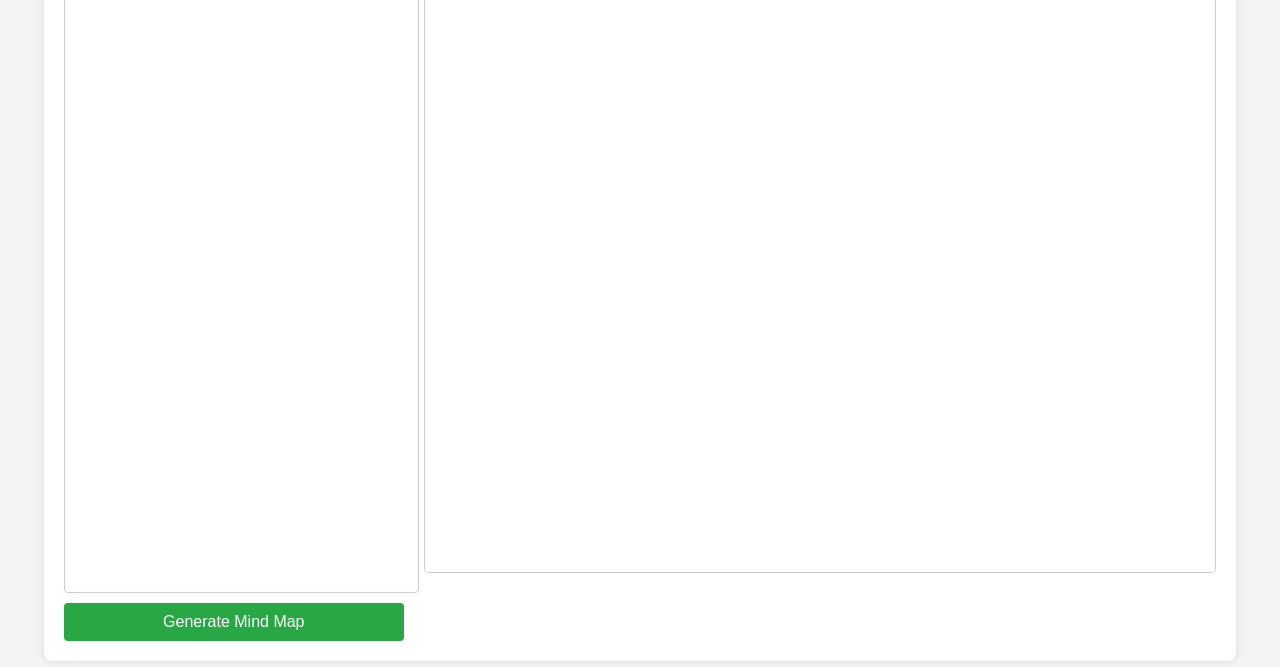
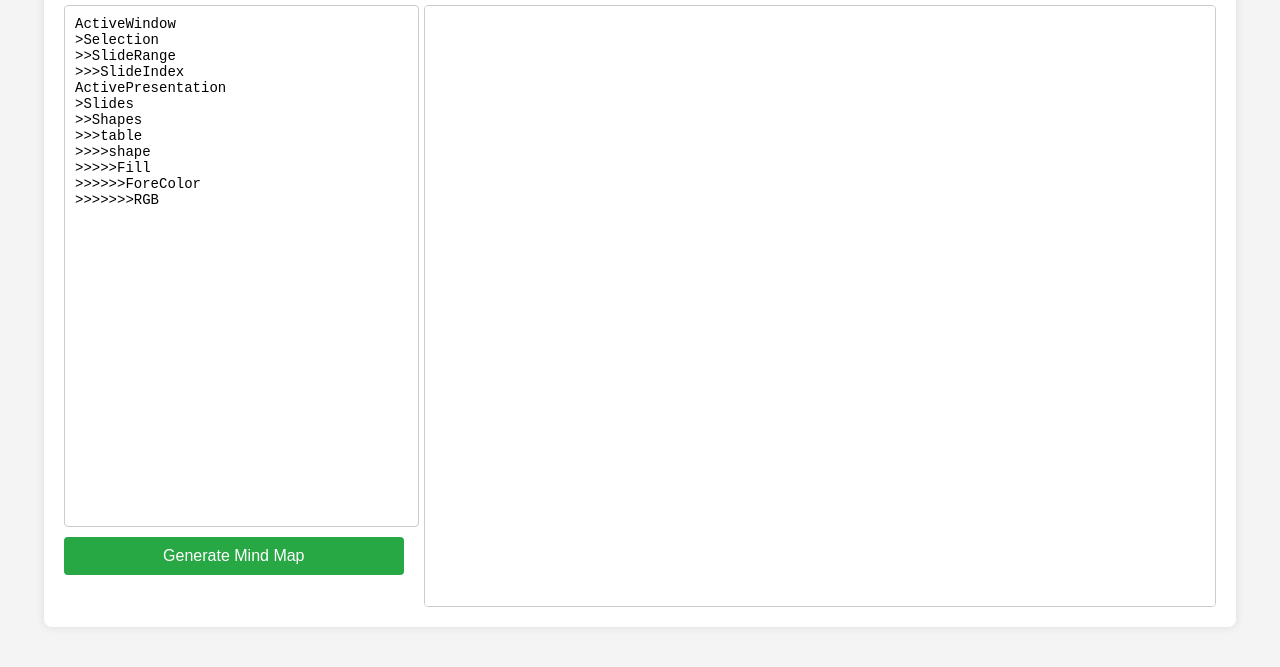
Before and after one commit to himitsuconfidential/todo, a plain HTML site: page mindmap.html in a window 1280 px wide. Shown: the part 133-800 px from the top of the page. Drawn offline with Linux system fonts and the light colour scheme.

Commit message:
add default text

```diff
--- a/mindmap.html
+++ b/mindmap.html
@@ -48,7 +48,7 @@
 
          textarea {
              width: 98%;
-             height: 600px;
+             height: 500px;
              margin-bottom: 10px;
              padding: 10px;
              border-radius: 4px;
@@ -103,7 +103,18 @@
 
             <div class="input-section">
                 <h1>Text</h1>
-                <textarea id="textInput" placeholder="Enter your text here..."></textarea>
+                <textarea id="textInput">ActiveWindow
+>Selection
+>>SlideRange
+>>>SlideIndex
+ActivePresentation
+>Slides
+>>Shapes
+>>>table
+>>>>shape
+>>>>>Fill
+>>>>>>ForeColor
+>>>>>>>RGB</textarea>
                 <button onclick="generateMindMap()">Generate Mind Map</button>
             </div>
             <div class="output-container">
```
